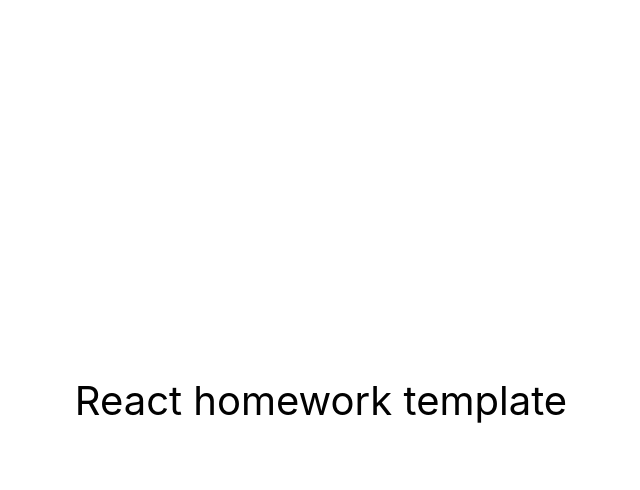
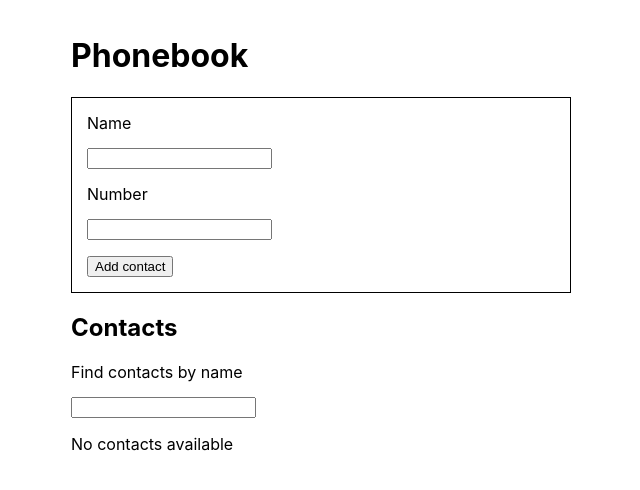
Before and after one commit to Agnieszkaa86/goit-hw-react-02-phonebook, a React (Create React App) app: page / in a window 1280 px wide. Shown: the top 490 px of the page, without its empty margins (319-959 px from the left). Built offline with nearby package versions, Linux system fonts and the light colour scheme.

Commit message:
add second  exercise

```diff
--- a/package.json
+++ b/package.json
@@ -7,9 +7,12 @@
     "@testing-library/jest-dom": "^5.16.3",
     "@testing-library/react": "^12.1.4",
     "@testing-library/user-event": "^13.5.0",
+    "nanoid": "^4.0.0",
+    "prop-types": "^15.8.1",
     "react": "^18.1.0",
     "react-dom": "^18.1.0",
     "react-scripts": "5.0.1",
+    "styled-components": "^5.3.6",
     "web-vitals": "^2.1.3"
   },
   "scripts": {
--- /dev/null
+++ b/src/ContactList/ContactList.jsx
@@ -0,0 +1,31 @@
+import { ContactItem } from "components/ContactItem/ContactItem";
+import PropTypes from 'prop-types';
+import { Ul } from './ContactList.styled'
+
+export const ContactList = ({ contacts, deleteItem }) => {
+    return (
+        <div>
+            {contacts.length > 0 ? (
+                <Ul>
+                    {contacts.map(({ id, name, number }) => (
+                        <ContactItem
+                            key={id}
+                            id={id}
+                            name={name}
+                            number={number}
+                            deleteItem={deleteItem}
+                        />
+                    ))}
+                </Ul>
+            ) : (
+                <p>No contacts available</p>
+            )}
+        </div>
+    );
+};
+
+
+ContactList.propTypes = {
+  contacts: PropTypes.array.isRequired,
+  deleteItem: PropTypes.func.isRequired,
+};
--- /dev/null
+++ b/src/ContactList/ContactList.styled.js
@@ -0,0 +1,5 @@
+import styled from 'styled-components'
+
+export const Ul = styled.ul`
+  margin: -10px;
+`;
--- a/src/components/App.jsx
+++ b/src/components/App.jsx
@@ -1,16 +1,59 @@
-export const App = () => {
+import {Component} from "react";
+import { nanoid } from "nanoid";
+import ContactForm  from "./ContactForm/ContactForm";
+import { Filter } from "./Filter/Filter";
+import { ContactList } from "ContactList/ContactList";
+import { Container } from './ContactForm/ContactForm.styled'
+
+export const INITIAL_STATE = {
+  contacts: [],
+  filter: '',
+};
+
+export class App extends Component {
+  state = {
+   ...INITIAL_STATE,
+  };
+  searchByName = (event) => {
+    this.setState({ filter: event.target.value.toLowerCase() });
+  };
+   addNewContact = ({ name, number }) => {
+    const { contacts } = this.state;
+
+    if (contacts.find(cont => cont.name === name)){
+      alert(`${name} is already in contacts`)
+    } else {
+      this.setState({
+        contacts: [...contacts, { name, number, id: nanoid() }],
+      });
+    }
+  };
+   viewContacts = () => {
+    const { contacts, filter } = this.state;
+    return contacts.filter(cont => cont.name.toLowerCase().includes(filter));
+  };
+
+  deleteContact = (id) => {
+    this.setState(({ contacts }) => ({
+      contacts: contacts.filter(cont => cont.id !== id),
+    }));
+  };
+
+  render(){
   return (
-    <div
-      style={{
-        height: '100vh',
-        display: 'flex',
-        justifyContent: 'center',
-        alignItems: 'center',
-        fontSize: 40,
-        color: '#010101'
-      }}
-    >
-      React homework template
-    </div>
+    <>
+      <Container>
+        <h1>Phonebook</h1>
+      <ContactForm newContact={this.addNewContact} />
+      <h2>Contacts</h2>
+      <Filter searchByName={this.searchByName} />
+      <ContactList
+        contacts={this.viewContacts()}
+        deleteItem={this.deleteContact}
+      />
+      </Container>
+
+    </>
   );
-};
+}
+}
--- /dev/null
+++ b/src/components/ContactForm/ContactForm.jsx
@@ -0,0 +1,69 @@
+import { Component } from 'react';
+import PropTypes from 'prop-types';
+import { nanoid } from 'nanoid';
+import {Form,Input} from './ContactForm.styled'
+
+const INITIAL_STATE = {
+    name: "",
+    number: "",
+}
+class ContactForm extends Component {
+    state = INITIAL_STATE;
+
+    handleSubmit = (event) => {
+        event.preventDefault();
+        const contact = {
+            name: this.state.name,
+            number: this.state.number,
+            id: nanoid(),
+        };
+        this.props.newContact(contact);
+        this.resetForm();
+    }
+
+    inputChange = (event) => {
+        const { value, name } = event.target;
+        this.setState({
+            [name]: value,
+        });
+    };
+    resetForm = () => {
+        this.setState(INITIAL_STATE);
+    };
+    render() {
+        return (
+            <>
+
+                <Form onSubmit={this.handleSubmit}>
+                    <label>
+                        Name
+                        <Input
+                            type="text"
+                            name="name"
+                            value={this.state.name}
+                            onChange={this.inputChange}
+                            required
+                        />
+                    </label>
+                    <label>
+                        Number
+                        <Input
+                            type="tel"
+                            name="number"
+                            value={this.state.number}
+                            onChange={this.inputChange}
+                            required
+                        />
+                    </label>
+                    <button type="submit">Add contact</button>
+                </Form>
+            </>
+        );
+    }
+
+}
+ContactForm.propTypes = {
+    newContact: PropTypes.func.isRequired,
+};
+
+export default ContactForm;
--- /dev/null
+++ b/src/components/ContactForm/ContactForm.styled.js
@@ -0,0 +1,17 @@
+import styled from "styled-components";
+
+export const Container = styled.div`
+  max-width: 500px;
+  padding: 15px;
+  margin: 0 auto;
+`;
+export const Form = styled.form`
+ border: 1px solid;
+  padding: 15px;
+  margin: 0 auto;
+`;
+export const Input = styled.input`
+display: block;
+  margin-top: 15px;
+  margin-bottom: 15px;
+`;
--- /dev/null
+++ b/src/components/ContactItem/ContactItem.jsx
@@ -0,0 +1,24 @@
+import PropTypes from 'prop-types';
+import {Li, Button} from './ContactItem.styled'
+
+export const ContactItem = ({ id, name, number, deleteItem }) => {
+  return (
+    <Li>
+      <span>{name}: {number}</span>
+      <div>
+        <a href={`tel:${number}`}><Button> Call</Button></a>
+        <Button type="button" onClick={() => {
+          deleteItem(id)}}>
+          Delete
+        </Button>
+      </div>
+    </Li>
+  );
+};
+
+ContactItem.propTypes = {
+  id: PropTypes.string.isRequired,
+  name: PropTypes.string.isRequired,
+  number: PropTypes.string.isRequired,
+  deleteItem: PropTypes.func.isRequired,
+};
--- /dev/null
+++ b/src/components/ContactItem/ContactItem.styled.js
@@ -0,0 +1,10 @@
+import styled from "styled-components";
+
+export const Button = styled.button`
+  margin-left: 10px;
+  font-size: 10px;
+`;
+
+export const Li = styled.li`
+  margin: -10px;
+`;
--- /dev/null
+++ b/src/components/Filter/Filter.jsx
@@ -0,0 +1,20 @@
+import React from 'react';
+import PropTypes from 'prop-types';
+import {Input} from "./Filter.styled"
+
+export function Filter({ value, onChangeFilter }) {
+  return (
+    <label>
+      Find contacts by name
+      <Input
+        name="filter"
+        type="text"
+        value={value}
+        onChange={event => onChangeFilter(event.target.value)}
+      />
+    </label>
+  );
+};
+Filter.propTypes = {
+  searchByName: PropTypes.func.isRequired,
+};
--- /dev/null
+++ b/src/components/Filter/Filter.styled.js
@@ -0,0 +1,7 @@
+import styled from "styled-components"
+
+export const Input = styled.input`
+  display: block;
+  margin-top: 15px;
+  margin-bottom: 15px;
+`
```
Also changed, not shown: 1 other file (tests, documents, lock files or other folders).
